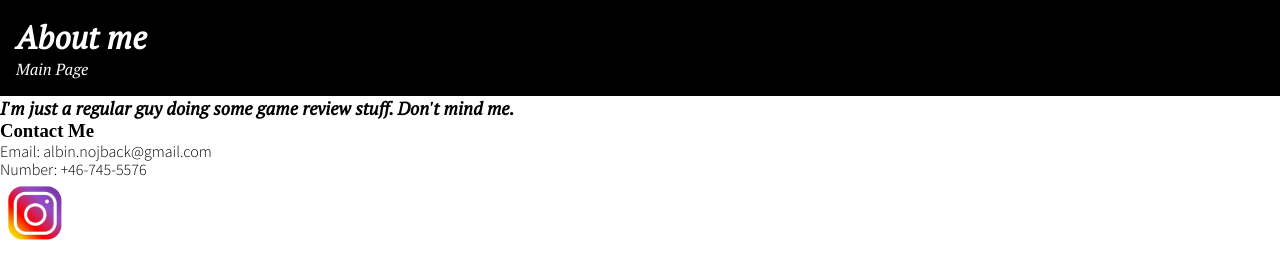
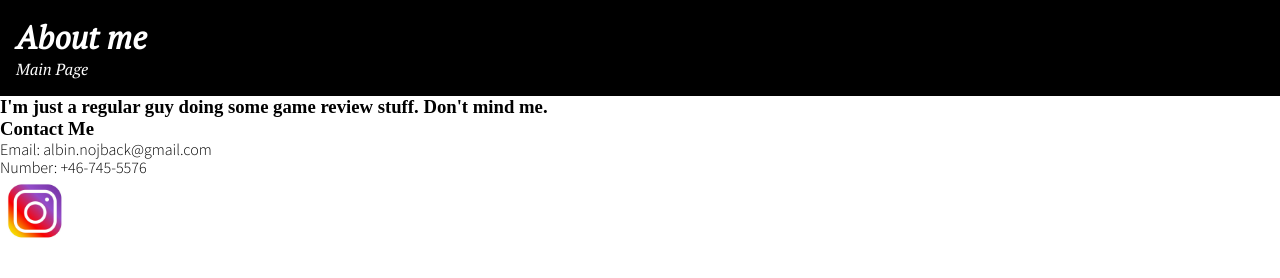
Before and after one commit to Abbegubbegum/Lego-Game-Reviews, a plain HTML site: page about.html in a window 1280 px wide. Drawn offline with Linux system fonts and the light colour scheme.

Commit message:
Fix lighthouse problems

```diff
--- a/about.html
+++ b/about.html
@@ -23,7 +23,7 @@
       <h1>About me</h1>
       <a href="index.html" class="white">Main Page</a>
     </header>
-    <h5>I'm just a regular guy doing some game review stuff. Don't mind me.</h5>
+    <h3>I'm just a regular guy doing some game review stuff. Don't mind me.</h3>
     <h3>Contact Me</h3>
     <p>Email: albin.nojback@gmail.com</p>
     <p>Number: +46-745-5576</p>
--- a/style.css
+++ b/style.css
@@ -41,11 +41,6 @@ p {
 
 a {
   text-decoration: none;
-  font-family: "PT Serif", serif;
-}
-
-h5 {
-  font-size: 18px;
   font-family: "PT Serif", serif;
 }
 
```
Also changed, not shown: index.html (+3 -0 lines).
